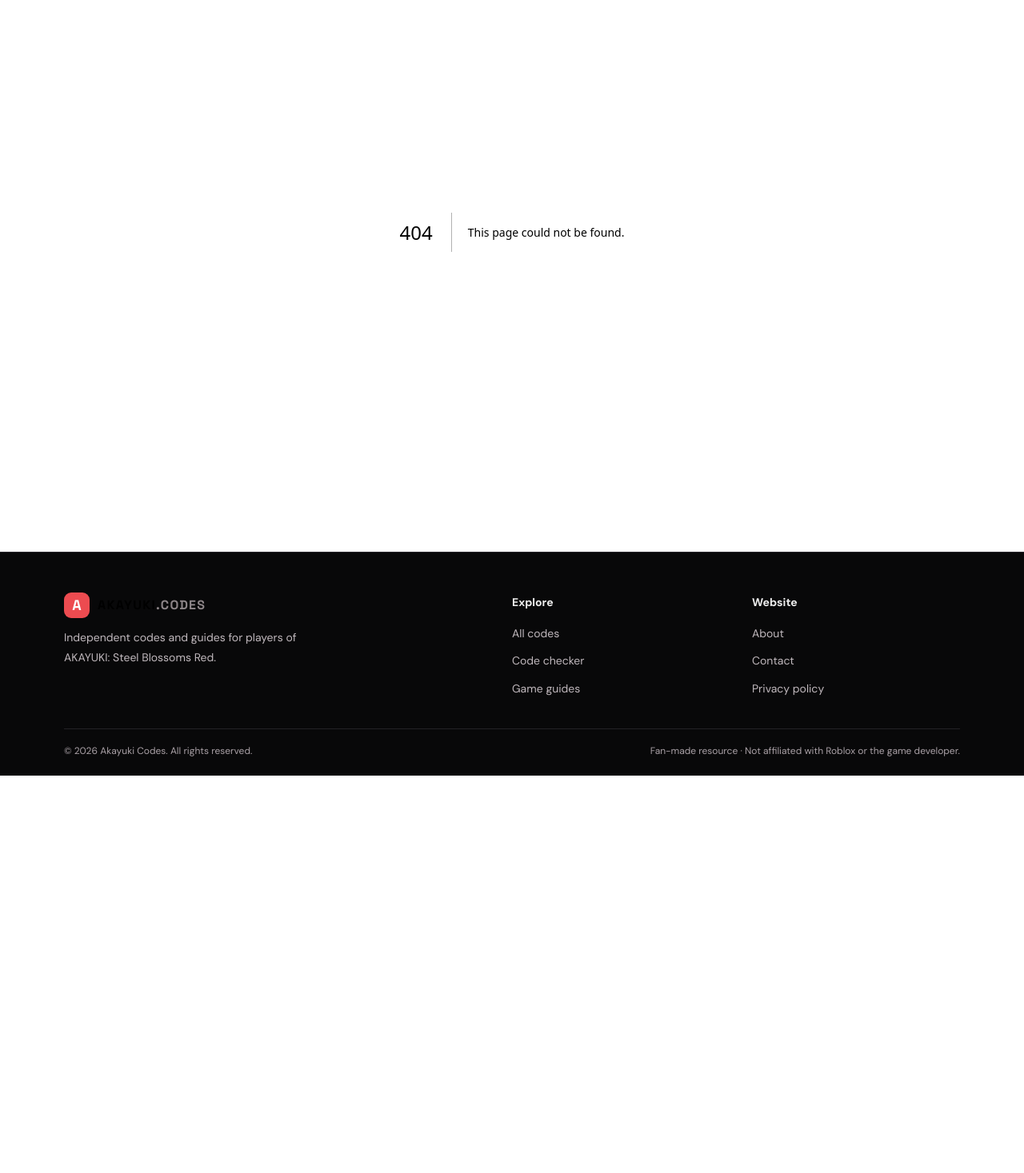
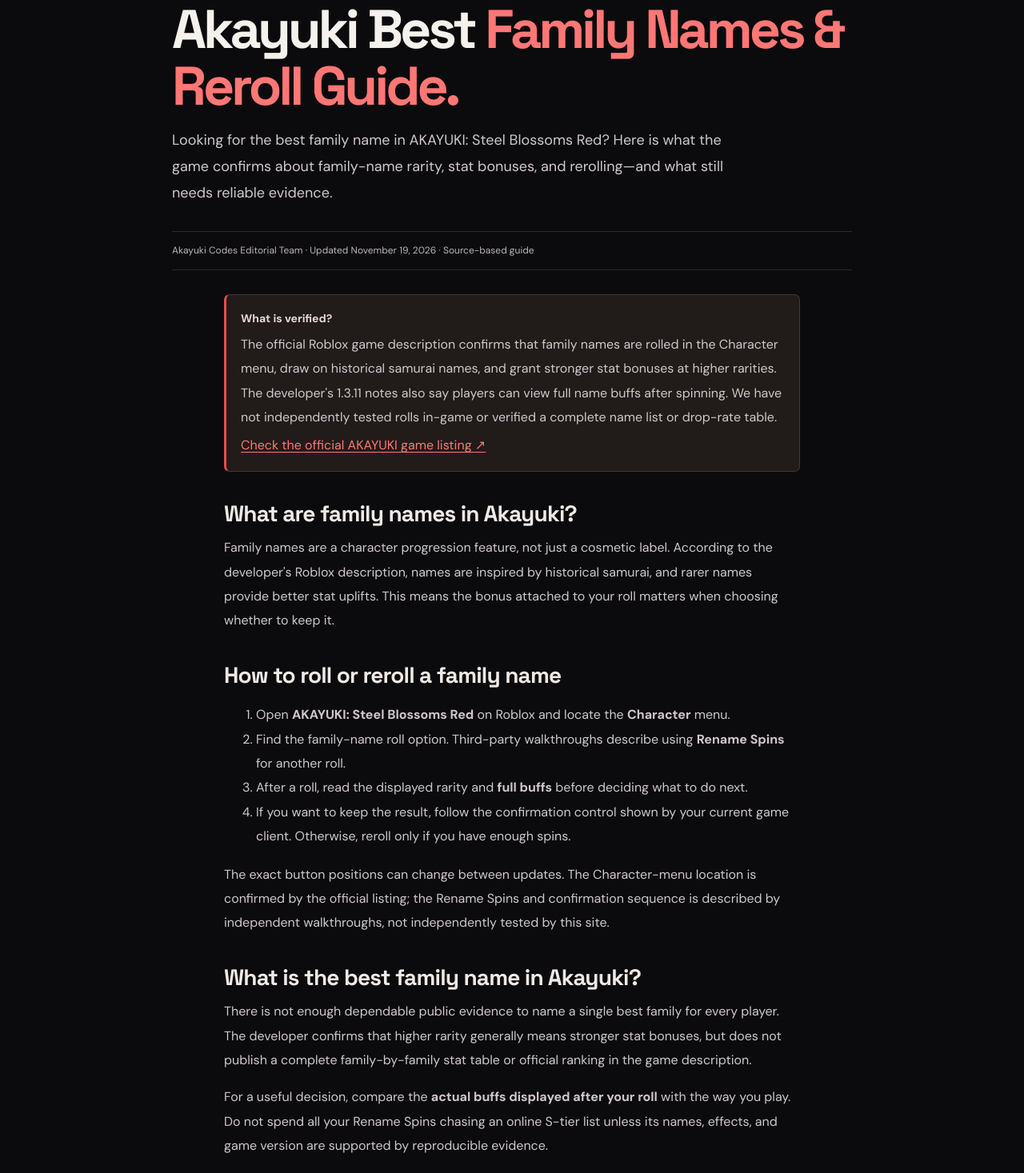
Before and after one commit to donnyhuang1990/akayuki-codes-hub, a Next.js app: page /guides/family-names in a window 1280 px wide. Before the commit this address had no page. Shown: the part 186-1653 px from the top of the page at 80% size. Before the commit the page ends 1156 px from the top, so only its background shows below. Built offline with nearby package versions, Linux system fonts and the light colour scheme.

Commit message:
Add evidence-based Akayuki family names and reroll guide

```diff
--- /dev/null
+++ b/app/guides/family-names/page.tsx
@@ -0,0 +1,133 @@
+import type { Metadata } from 'next';
+import Link from 'next/link';
+import { ROBLOX_GAME_URL } from '@/lib/site';
+
+export const metadata: Metadata = {
+  title: 'Akayuki Best Family Names – Reroll & Rarity Guide',
+  description: 'Learn how Akayuki family names work, where to reroll with Rename Spins, how to compare buffs, and what is known about the best family names.',
+  alternates: { canonical: '/guides/family-names/' },
+};
+
+export default function FamilyNamesGuide() {
+  return (
+    <article className="container article-wrap">
+      <div className="eyebrow">GUIDE · FAMILY NAMES</div>
+      <h1 className="page-title">Akayuki Best <span>Family Names &amp; Reroll Guide.</span></h1>
+      <p className="page-intro">
+        Looking for the best family name in AKAYUKI: Steel Blossoms Red?
+        Here is what the game confirms about family-name rarity, stat bonuses,
+        and rerolling—and what still needs reliable evidence.
+      </p>
+      <div className="article-meta">Akayuki Codes Editorial Team · Updated November 19, 2026 · Source-based guide</div>
+      <div className="article-body">
+        <div className="notice">
+          <strong>What is verified?</strong>
+          <p>
+            The official Roblox game description confirms that family names are rolled
+            in the Character menu, draw on historical samurai names, and grant stronger
+            stat bonuses at higher rarities. The developer's 1.3.11 notes also say
+            players can view full name buffs after spinning. We have not independently
+            tested rolls in-game or verified a complete name list or drop-rate table.
+          </p>
+          <p><a href={ROBLOX_GAME_URL} target="_blank" rel="noreferrer">Check the official AKAYUKI game listing ↗</a></p>
+        </div>
+
+        <h2>What are family names in Akayuki?</h2>
+        <p>
+          Family names are a character progression feature, not just a cosmetic label.
+          According to the developer's Roblox description, names are inspired by
+          historical samurai, and rarer names provide better stat uplifts. This means
+          the bonus attached to your roll matters when choosing whether to keep it.
+        </p>
+
+        <h2>How to roll or reroll a family name</h2>
+        <ol>
+          <li>Open <strong>AKAYUKI: Steel Blossoms Red</strong> on Roblox and locate the <strong>Character</strong> menu.</li>
+          <li>Find the family-name roll option. Third-party walkthroughs describe using <strong>Rename Spins</strong> for another roll.</li>
+          <li>After a roll, read the displayed rarity and <strong>full buffs</strong> before deciding what to do next.</li>
+          <li>If you want to keep the result, follow the confirmation control shown by your current game client. Otherwise, reroll only if you have enough spins.</li>
+        </ol>
+        <p>
+          The exact button positions can change between updates. The Character-menu
+          location is confirmed by the official listing; the Rename Spins and
+          confirmation sequence is described by independent walkthroughs, not
+          independently tested by this site.
+        </p>
+
+        <h2>What is the best family name in Akayuki?</h2>
+        <p>
+          There is not enough dependable public evidence to name a single best family
+          for every player. The developer confirms that higher rarity generally
+          means stronger stat bonuses, but does not publish a complete family-by-family
+          stat table or official ranking in the game description.
+        </p>
+        <p>
+          For a useful decision, compare the <strong>actual buffs displayed after
+          your roll</strong> with the way you play. Do not spend all your Rename Spins
+          chasing an online S-tier list unless its names, effects, and game version
+          are supported by reproducible evidence.
+        </p>
+
+        <h2>Known family-name examples and rarity evidence</h2>
+        <p>
+          Independent walkthroughs mention the examples below. These are
+          <strong> third-party reports</strong>, not an official complete roster or
+          an independently verified tier list.
+        </p>
+        <table>
+          <thead><tr><th scope="col">Family name</th><th scope="col">Reported rarity</th><th scope="col">Evidence level</th></tr></thead>
+          <tbody>
+            <tr><td>Sato</td><td>Common</td><td>Third-party gameplay example</td></tr>
+            <tr><td>Kaneko</td><td>Uncommon</td><td>Third-party gameplay example</td></tr>
+            <tr><td>Oda</td><td>Legendary</td><td>Third-party gameplay example</td></tr>
+          </tbody>
+        </table>
+        <p>
+          Sources differ on the full set of rarity labels. We are not publishing
+          unconfirmed rarity odds, a pity system, or numeric buffs as facts.
+          For your own result, the live in-game label and buff panel take priority.
+        </p>
+
+        <h2>How to get more Rename Spins</h2>
+        <p>
+          Some published Akayuki codes report Rename Spins as rewards. Visit our
+          <Link href="/codes/"> codes database</Link> to see each code's source-check
+          date and status before trying it. Third-party gameplay guides also report
+          spins from combat rewards, but the amount may vary; we cannot guarantee
+          a fixed number per fight or level.
+        </p>
+
+        <h2>Frequently asked questions</h2>
+        <h3>How do I roll a family name in Akayuki?</h3>
+        <p>Use the Character menu. Independent guides describe spending Rename Spins, reviewing the rolled result, and confirming a name you want to keep.</p>
+        <h3>Do rarer family names give better stats?</h3>
+        <p>Yes. The official Roblox experience description says rarer names provide better stat uplifts. Check the full buff display after spinning for your specific result.</p>
+        <h3>Is Oda the best family name?</h3>
+        <p>Oda is reported as a Legendary example by third-party guides. That alone does not prove it is the best name for every build.</p>
+        <h3>What are the odds of getting a Legendary or Exotic name?</h3>
+        <p>We have not found a dependable official probability table. Any precise percentage would need a documented source or sufficiently rigorous in-game data.</p>
+        <h3>Can I change my family name later?</h3>
+        <p>The official listing says family names can be rolled in the Character menu. Independent guides describe returning there to reroll using Rename Spins; check your current game interface.</p>
+
+        <h2>Sources and editorial limits</h2>
+        <p>
+          Primary source: <a href={ROBLOX_GAME_URL} target="_blank" rel="noreferrer">official Roblox experience and 1.3.11 update notes ↗</a>.
+          Additional third-party references:
+          {' '}<a href="https://akayuki-steel-blossoms-red.wiki/progression/akayuki-steel-blossoms-red-family-names" target="_blank" rel="noreferrer">family-name walkthrough ↗</a>
+          {' '}and <a href="https://akayuki-steel-blossoms-red.wiki/progression/akayuki-steel-blossoms-red-how-to-get-spins" target="_blank" rel="noreferrer">Rename Spins walkthrough ↗</a>.
+          The example names above are reported by these guides, not verified by our own gameplay.
+        </p>
+        <div className="article-cta">
+          <strong>Continue your Akayuki progression</strong>
+          <p>Learn the basics, review code rewards, or report a correction to our family-name information.</p>
+          <div className="article-cta-links">
+            <Link className="button" href="/guides/beginner-guide/">Beginner guide →</Link>
+            <Link className="text-link" href="/codes/">Browse codes</Link>
+            <Link className="text-link" href="/contact/">Report a correction</Link>
+          </div>
+        </div>
+        <p className="article-related">Related: <Link href="/guides/">All player guides</Link> · <Link href="/guides/how-to-redeem/">How to redeem codes</Link></p>
+      </div>
+    </article>
+  );
+}
```
